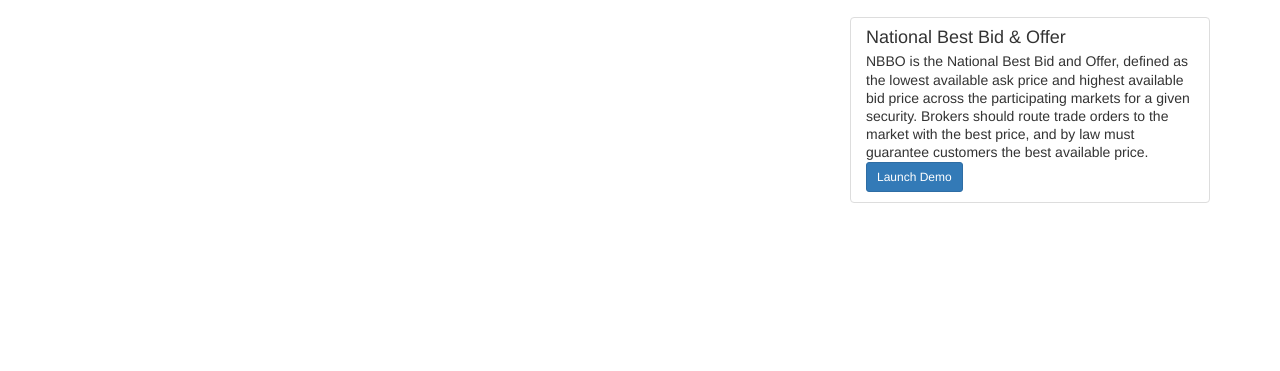
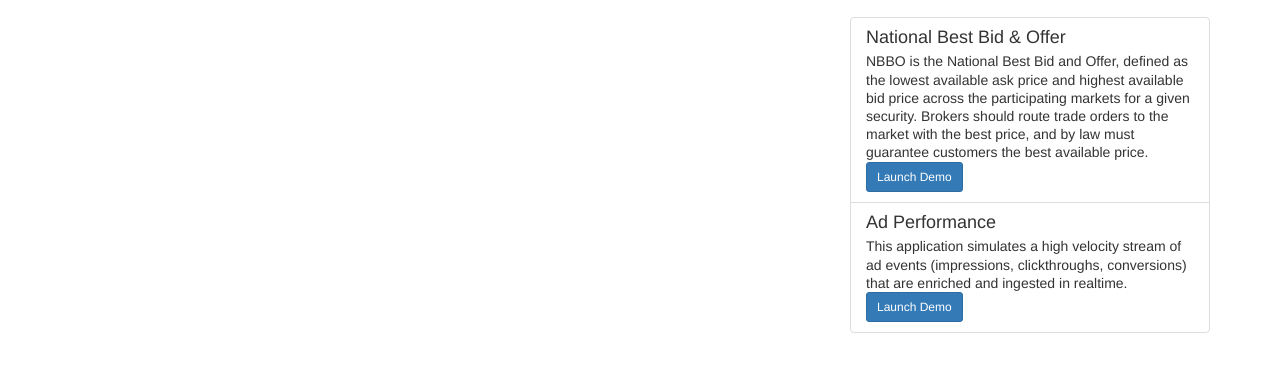
Before and after one commit to nshi/voltdb-docker-demo, a plain HTML site: page index.html in a window 1280 px wide. Shown: the part 147-518 px from the top of the page. Drawn offline with nearby package versions, Linux system fonts and the light colour scheme.

Commit message:
Add Ad Performance app to the landing page.

```diff
--- a/index.html
+++ b/index.html
@@ -46,6 +46,15 @@
                 <a class="btn btn-primary btn-sm" href="javascript:launch('nbbo');">Launch Demo</a>
               </p>
             </div>
+
+            <div href="#" class="list-group-item">
+              <h4 class="list-group-item-heading">Ad Performance</h4>
+              <p class="list-group-item-text">This application simulates a high
+              velocity stream of ad events (impressions, clickthroughs,
+              conversions) that are enriched and ingested in realtime.<br />
+                <a class="btn btn-primary btn-sm" href="javascript:launch('adperformance');">Launch Demo</a>
+              </p>
+            </div>
           </div>
         </div>
       </div>
```
